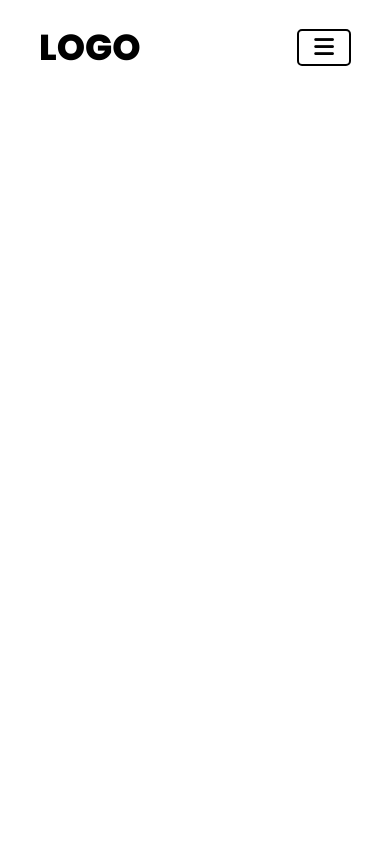
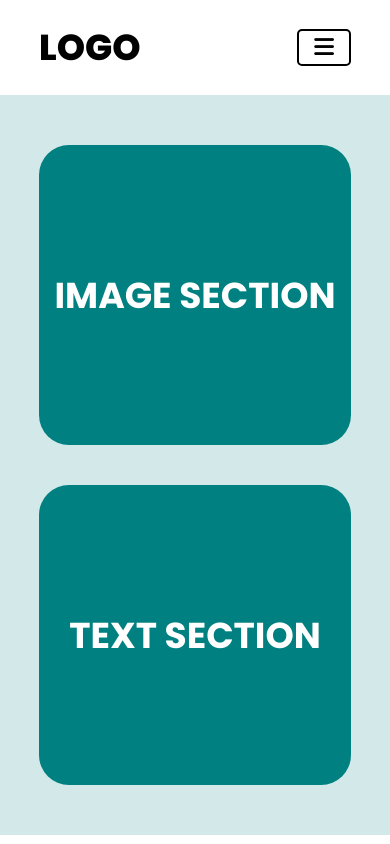
Before and after one commit to mohammadhasansojib/flexbox-layout, a plain HTML site: page index.html in a window 390 px wide. Drawn offline with Linux system fonts and the light colour scheme.

Commit message:
created hero section with responsiveness

```diff
--- a/index.html
+++ b/index.html
@@ -26,6 +26,14 @@
                 <li><a href="#">Contact</a></li>
             </ul>
         </nav>
+        <div class="hero-sec">
+            <div class="text-sec">
+                <h2>TEXT SECTION</h2>
+            </div>
+            <div class="img-sec">
+                <h2>IMAGE SECTION</h2>
+            </div>
+        </div>
     </div>
 </body>
 </html>
--- a/style.css
+++ b/style.css
@@ -15,7 +15,7 @@
 }
 
 
-
+/* ============NAVBAR START============== */
 nav{
     padding: 20px 10%;
 
@@ -42,6 +42,48 @@ nav ul li a{
 .menu-btn{
     display: none;
 }
+/* ============NAVBAR END============== */
+
+
+
+
+
+
+
+/* ============HERO SECTION START============== */
+.hero-sec{
+    padding: 50px 10%;
+
+    display: flex;
+    align-items: center;
+    justify-content: space-between;
+
+    flex-flow: row wrap;
+    gap: 40px;
+
+    background-color: rgba(0, 128, 128, 0.174);
+}
+.hero-sec .text-sec,
+.hero-sec .img-sec{
+    width: 45%;
+    height: 300px;
+    background-color: teal;
+    border-radius: 30px;
+
+    display: flex;
+    align-items: center;
+    justify-content: center;
+
+    flex: 1 0 287.3px;
+}
+.hero-sec .text-sec h2,
+.hero-sec .img-sec h2{
+    font-size: 4rem;
+    color: white;
+    text-align: center;
+}
+/* ============HERO SECTION END============== */
+
 
 
 
@@ -137,4 +179,22 @@ nav ul li a{
     #menu:checked ~ ul{
         left: 0%;
     }
+
+
+
+
+
+
+
+
+
+
+
+    .hero-sec .text-sec,
+    .hero-sec .img-sec{
+        flex: 1 1 287.3px;
+    }
+    .hero-sec .text-sec{
+        order: 2;
+    }
 }
```
